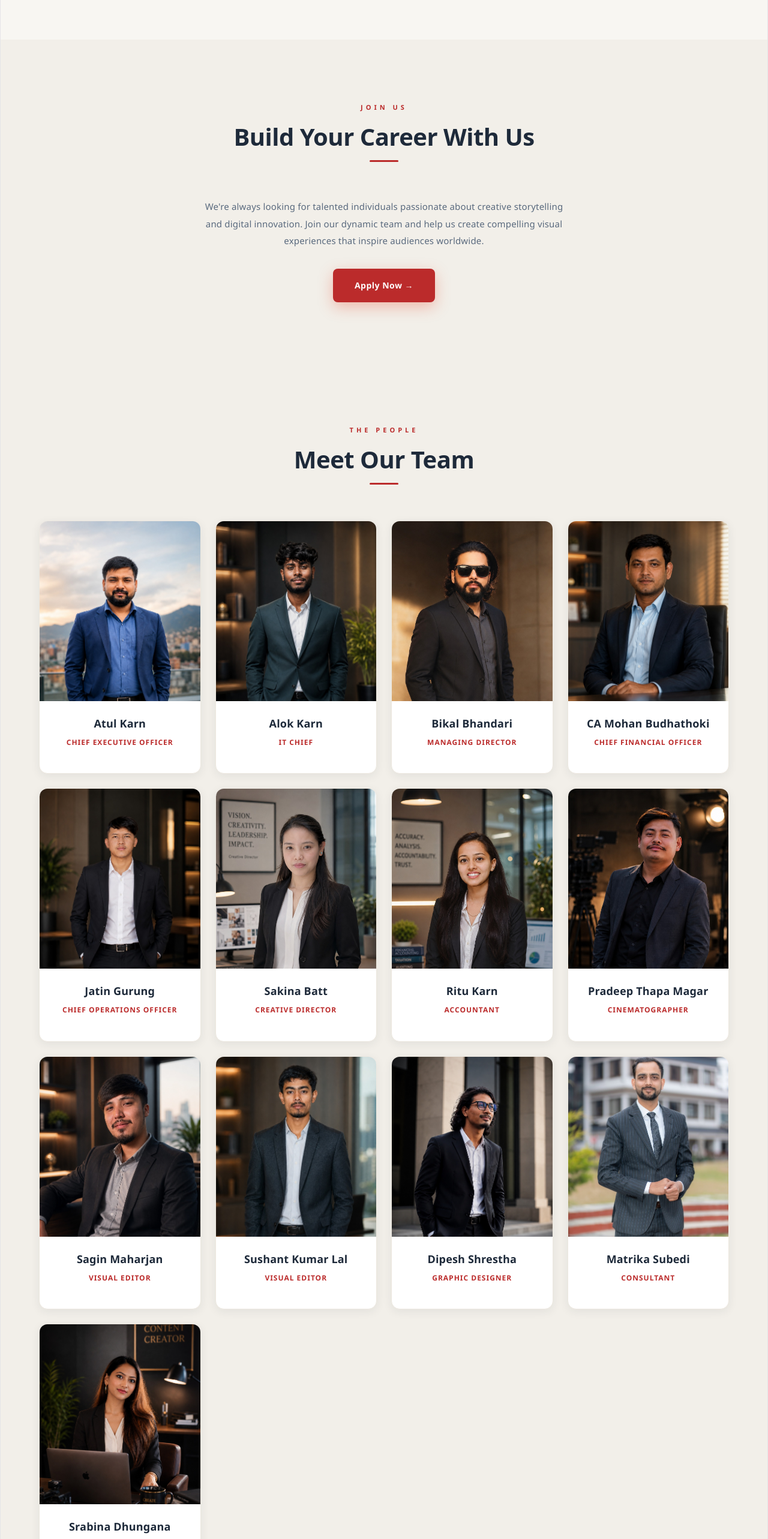
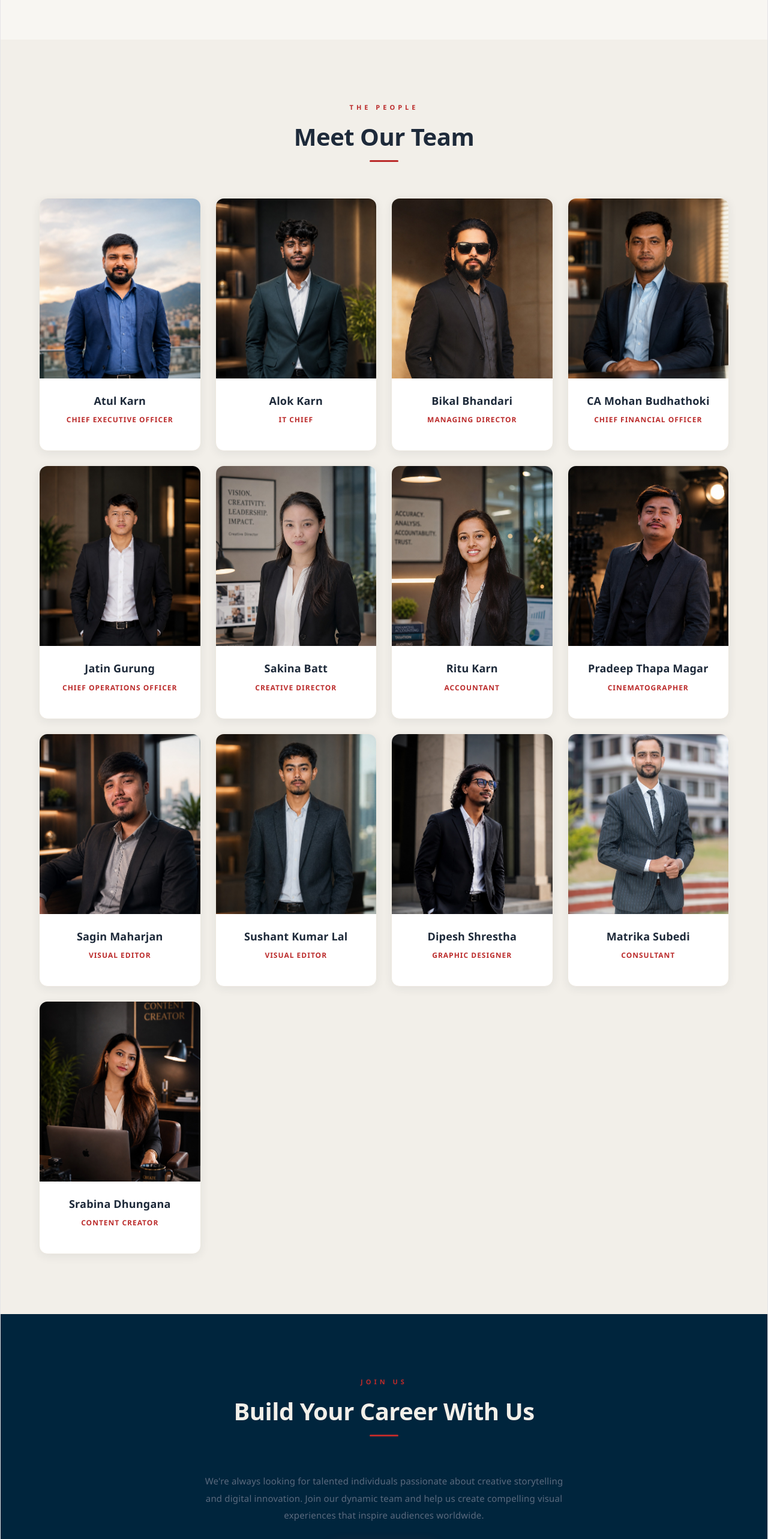
Before and after one commit to Aalok48/chitransh, a React (Vite) app: page / in a window 1280 px wide. Shown: the part 5029-7595 px from the top of the page at 60% size. Built offline with nearby package versions, Linux system fonts and the light colour scheme.

Commit message:
updated the place of connect with me

```diff
--- a/src/App.jsx
+++ b/src/App.jsx
@@ -474,22 +474,6 @@ export default function ChitranshCreation() {
         </div>
       </section>
 
-      {/* ══ CAREER ═══════════════════════════════════════════════════════════ */}
-      <section ref={el => sectionsRef.current["Career"] = el} style={{ padding: sp, background: T.bgAlt, width: "100%", boxSizing: "border-box" }}>
-        <div style={{ textAlign: "center", marginBottom: isMobile ? 40 : 60 }}>
-          <p style={{ color: T.accent, fontSize: 11, letterSpacing: 5, fontWeight: 700, textTransform: "uppercase", marginBottom: 12 }}>Join Us</p>
-          <h2 style={{ fontSize: isMobile ? 28 : 40, fontWeight: 800, letterSpacing: -0.5, marginBottom: 16, color: T.navy }}>Build Your Career With Us</h2>
-          <div style={{ width: 48, height: 3, background: T.accent, borderRadius: 2, margin: "0 auto" }} />
-        </div>
-        <div style={{ maxWidth: 620, margin: "0 auto", textAlign: "center" }}>
-          <p style={{ fontSize: 15, lineHeight: 1.9, color: T.slate, marginBottom: 32 }}>
-            We're always looking for talented individuals passionate about creative storytelling and digital innovation. Join our dynamic team and help us create compelling visual experiences that inspire audiences worldwide.
-          </p>
-          <a href="https://docs.google.com/forms/d/e/1FAIpQLSdQTFWTbrNMrDMK5U_oSG8sucnpMm5qy07jRD71Gnd8FjT6GA/viewform?usp=publish-editor" target="_blank" rel="noopener noreferrer" style={{ background: T.accent, color: "#fff", border: "none", padding: isMobile ? "13px 28px" : "15px 36px", fontSize: 14, fontWeight: 700, borderRadius: 8, cursor: "pointer", letterSpacing: 0.5, boxShadow: "0 8px 24px rgba(232,86,58,0.35)", textDecoration: "none", display: "inline-block", transition: "opacity 0.2s" }} onMouseEnter={e => e.currentTarget.style.opacity = "0.9"} onMouseLeave={e => e.currentTarget.style.opacity = "1"}>
-            Apply Now →
-          </a>
-        </div>
-      </section>
 
       {/* ══ TEAM ═════════════════════════════════════════════════════════════ */}
       <section ref={el => sectionsRef.current["Team"] = el} style={{ padding: sp, background: T.bgAlt, width: "100%", boxSizing: "border-box" }}>
@@ -518,6 +502,22 @@ export default function ChitranshCreation() {
               </div>
             </div>
           ))}
+        </div>
+      </section>
+
+      <section ref={el => sectionsRef.current["Career"] = el} style={{ padding: sp, background: "#00253d", width: "100%", boxSizing: "border-box" }}>
+        <div style={{ textAlign: "center", marginBottom: isMobile ? 40 : 60 }}>
+          <p style={{ color: T.accent, fontSize: 11, letterSpacing: 5, fontWeight: 700, textTransform: "uppercase", marginBottom: 12 }}>Join Us</p>
+          <h2 style={{ fontSize: isMobile ? 28 : 40, fontWeight: 800, letterSpacing: -0.5, marginBottom: 16, color: T.bgAlt }}>Build Your Career With Us</h2>
+          <div style={{ width: 48, height: 3, background: T.accent, borderRadius: 2, margin: "0 auto" }} />
+        </div>
+        <div style={{ maxWidth: 620, margin: "0 auto", textAlign: "center" }}>
+          <p style={{ fontSize: 15, lineHeight: 1.9, color: T.slate, marginBottom: 32 }}>
+            We're always looking for talented individuals passionate about creative storytelling and digital innovation. Join our dynamic team and help us create compelling visual experiences that inspire audiences worldwide.
+          </p>
+          <a href="https://docs.google.com/forms/d/e/1FAIpQLSdQTFWTbrNMrDMK5U_oSG8sucnpMm5qy07jRD71Gnd8FjT6GA/viewform?usp=publish-editor" target="_blank" rel="noopener noreferrer" style={{ background: T.accent, color: "#fff", border: "none", padding: isMobile ? "13px 28px" : "15px 36px", fontSize: 14, fontWeight: 700, borderRadius: 8, cursor: "pointer", letterSpacing: 0.5, boxShadow: "0 8px 24px rgba(232,86,58,0.35)", textDecoration: "none", display: "inline-block", transition: "opacity 0.2s" }} onMouseEnter={e => e.currentTarget.style.opacity = "0.9"} onMouseLeave={e => e.currentTarget.style.opacity = "1"}>
+            Apply Now →
+          </a>
         </div>
       </section>
 
```
